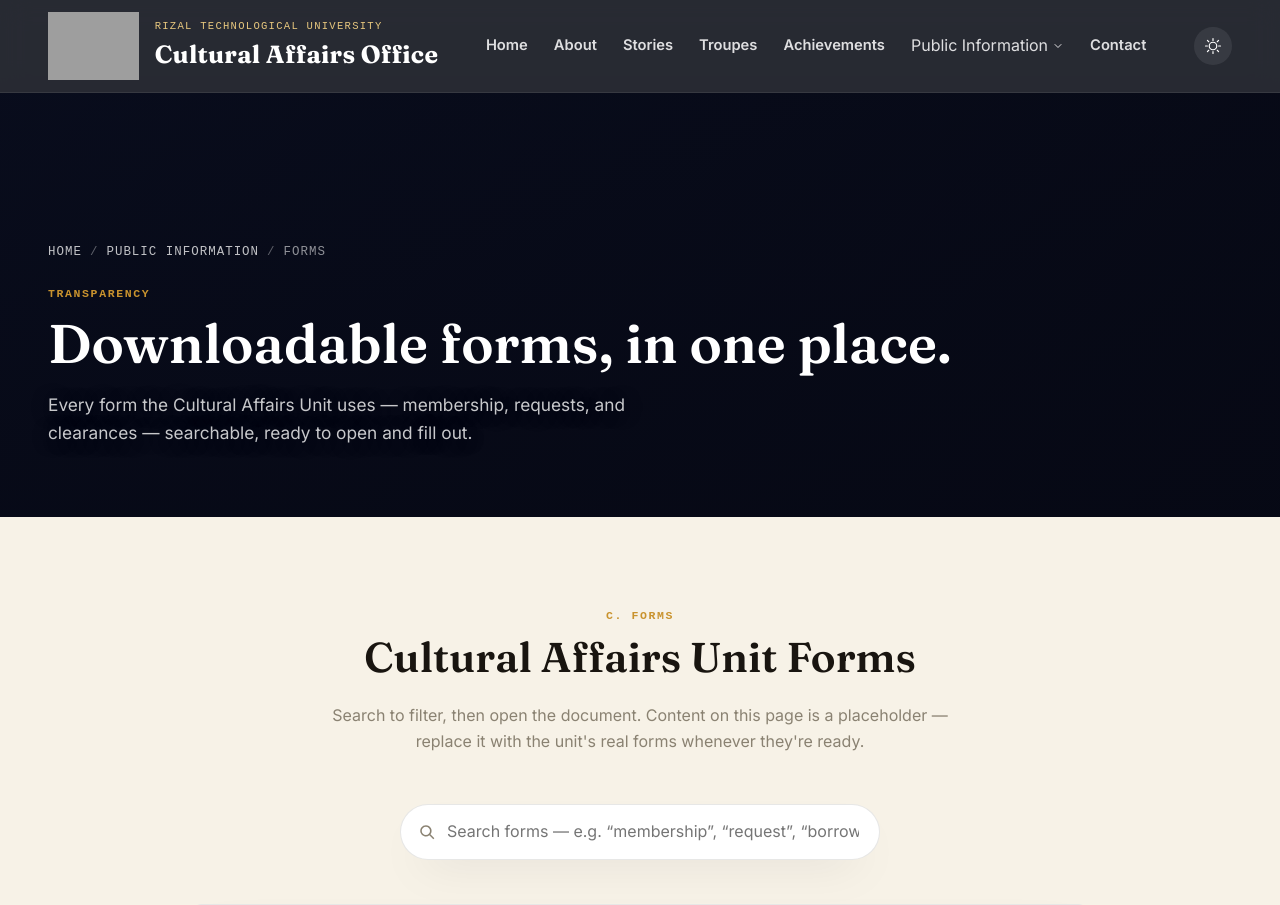
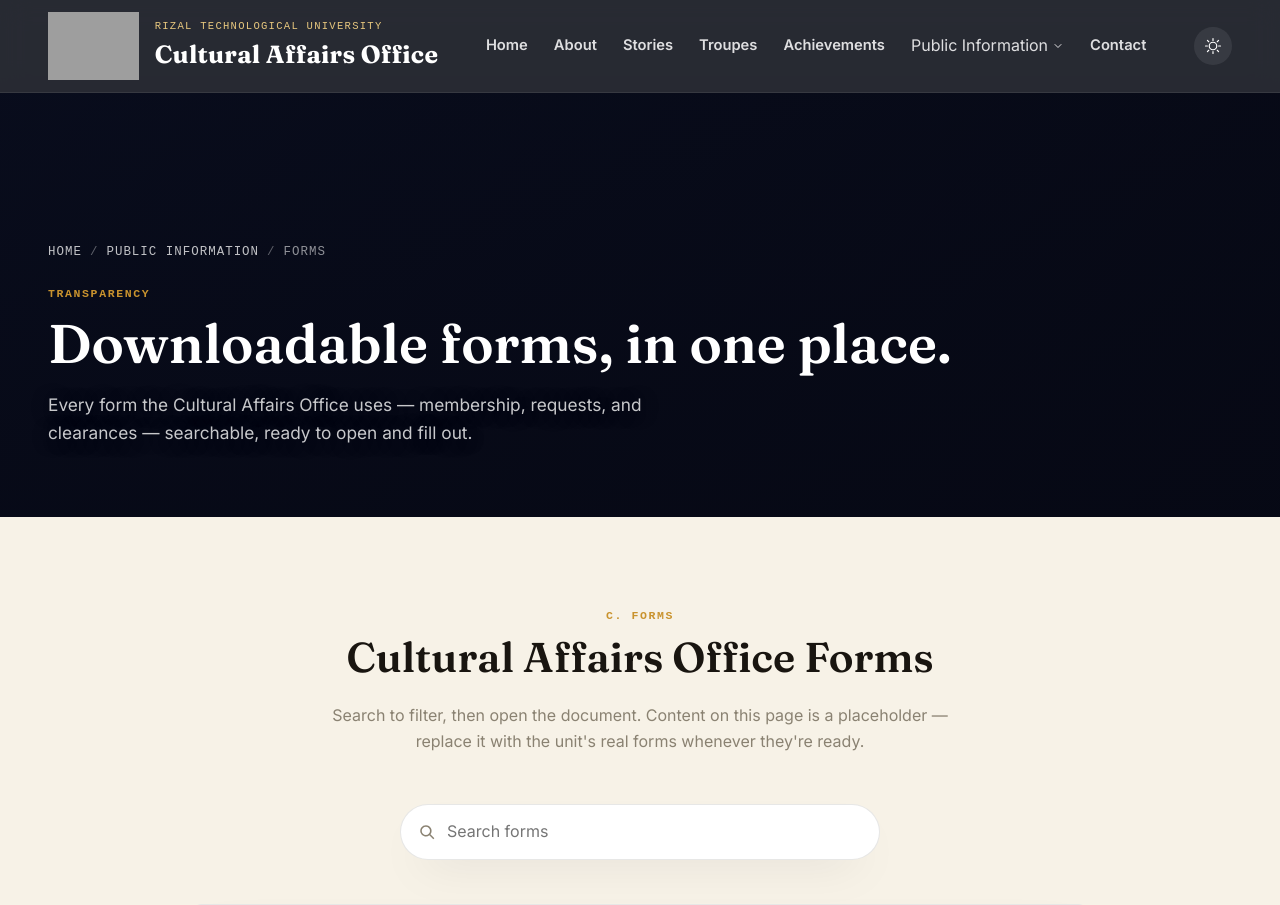
Before and after one commit to AUSTIN0-0/RTU-Cultural-Affairs-Office-Website, a React (Vite) app: page /public-information/forms in a window 1280 px wide. Shown: the top 905 px of the page. Built offline with nearby package versions, Linux system fonts and the light colour scheme; grey boxes are pictures that could not be loaded; a small style sheet from the web is missing; a web font is replaced by a local one.

Commit message:
Update references from 'Cultural Affairs Unit' to 'Office'

```diff
--- a/src/pages/Forms.jsx
+++ b/src/pages/Forms.jsx
@@ -41,7 +41,7 @@ export default function Forms() {
             <p className="eyebrow">Transparency</p>
             <h1>Downloadable forms, in one place.</h1>
             <p className="hero-dek">
-              Every form the Cultural Affairs Unit uses — membership, requests, and clearances — searchable, ready
+              Every form the Cultural Affairs Office uses — membership, requests, and clearances — searchable, ready
               to open and fill out.
             </p>
           </div>
@@ -52,7 +52,7 @@ export default function Forms() {
             <SectionHeading
               center
               eyebrow="C. Forms"
-              title="Cultural Affairs Unit Forms"
+              title="Cultural Affairs Office Forms"
               subtitle="Search to filter, then open the document. Content on this page is a placeholder — replace it with the unit's real forms whenever they're ready."
               id="forms-title"
             />
@@ -61,7 +61,7 @@ export default function Forms() {
               <IconSearch />
               <input
                 type="text"
-                placeholder="Search forms — e.g. “membership”, “request”, “borrowing”…"
+                placeholder="Search forms"
                 aria-label="Search Forms"
                 value={query}
                 onChange={(e) => setQuery(e.target.value)}
```
